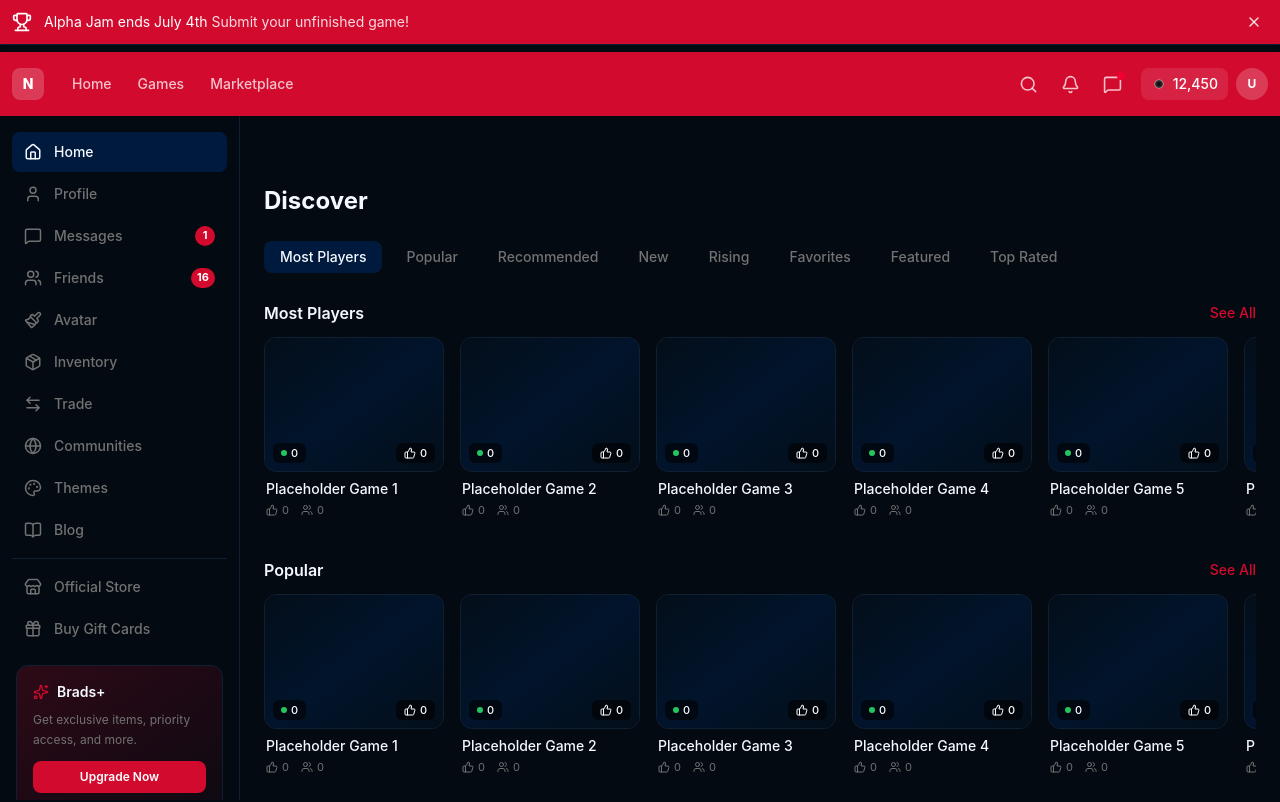
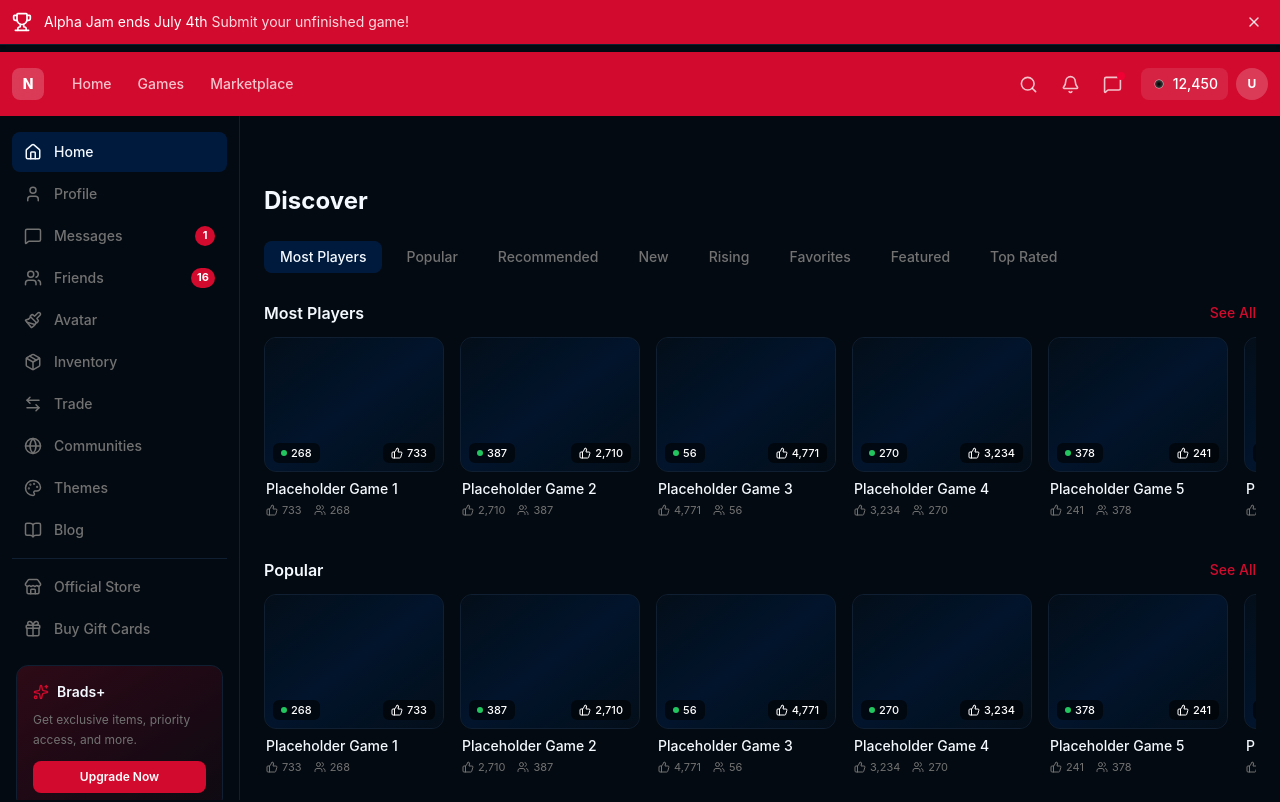
Before and after one commit to Pwooooo/Sox, a React (Vite) app: page / in a window 1280 px wide. Shown: the top 802 px of the page. Built offline with nearby package versions, Linux system fonts and the light colour scheme.

Commit message:
keep gradient placeholder, restore random player/like counts

```diff
--- a/src/pages/Home.tsx
+++ b/src/pages/Home.tsx
@@ -14,8 +14,8 @@ const CATEGORIES = [
 
 const games = Array.from({ length: 8 }, (_, i) => ({
   name: `Placeholder Game ${i + 1}`,
-  players: 0,
-  likes: 0,
+  players: Math.floor(Math.random() * 500) + 1,
+  likes: Math.floor(Math.random() * 5000) + 100,
 }))
 
 export function Home() {
```
